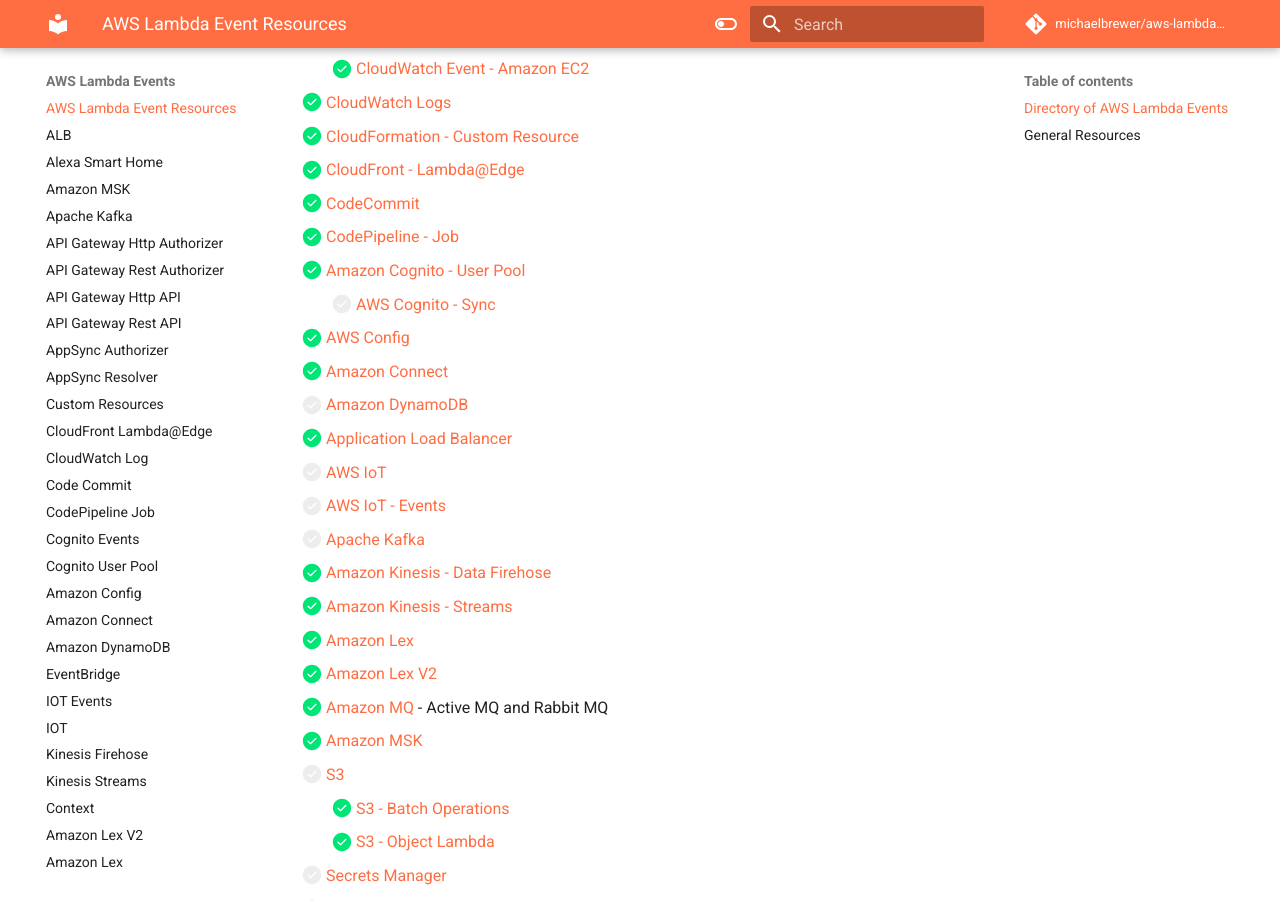
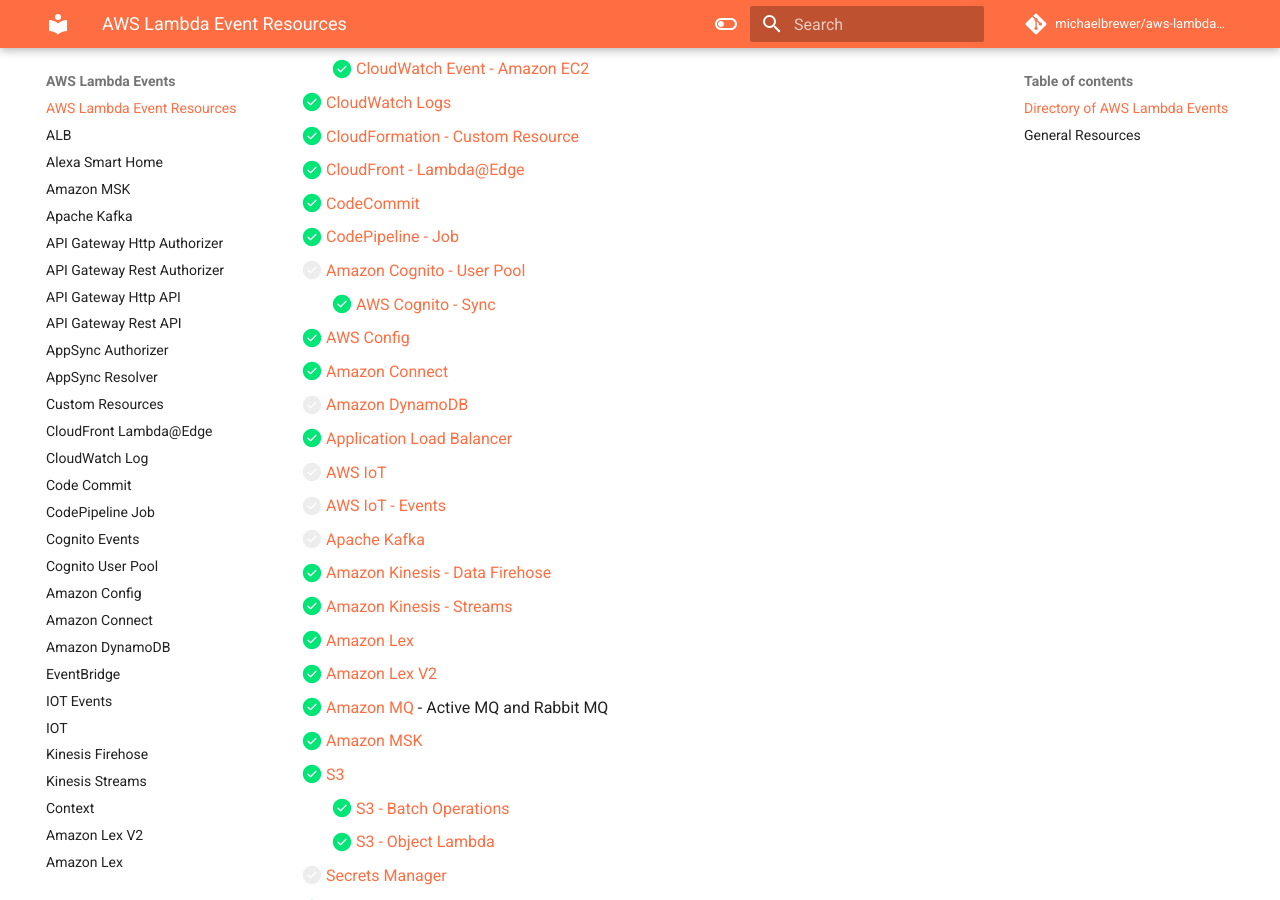
Before and after one commit to michaelbrewer/aws-lambda-events, an MkDocs documentation site: the page built from docs/index.md, in a window 1280 px wide and 900 px high, scrolled down 886 px. Built offline with MkDocs 1.6.1 and Material for MkDocs 9.7.7, drawn with Linux system fonts in a browser that asks for light colours; comment, search, counter and statistics services are not loaded.

Commit message:
chore: update progress

```diff
--- a/docs/index.md
+++ b/docs/index.md
@@ -30,8 +30,8 @@
 - [X] [CloudFront - Lambda@Edge](./cloudfront-lambda-edge.md)
 - [X] [CodeCommit](./code-commit.md)
 - [X] [CodePipeline - Job](./code-pipeline-job.md)
-- [X] [Amazon Cognito - User Pool](./cognito-user-pool.md)
-    - [ ] [AWS Cognito - Sync](./cognito-events.md)
+- [ ] [Amazon Cognito - User Pool](./cognito-user-pool.md)
+    - [X] [AWS Cognito - Sync](./cognito-events.md)
 - [X] [AWS Config](./config.md)
 - [X] [Amazon Connect](./connect.md)
 - [ ] [Amazon DynamoDB](./dynamodb.md)
@@ -45,7 +45,7 @@
 - [X] [Amazon Lex V2](./lex-v2.md)
 - [X] [Amazon MQ](./mq.md) - Active MQ and Rabbit MQ
 - [X] [Amazon MSK](./amazon-msk.md)
-- [ ] [S3](./s3.md)
+- [X] [S3](./s3.md)
     - [X] [S3 - Batch Operations](./s3-batch.md)
     - [X] [S3 - Object Lambda](./s3-object-lambda.md)
 - [ ] [Secrets Manager](./secrets-manager.md)
```
